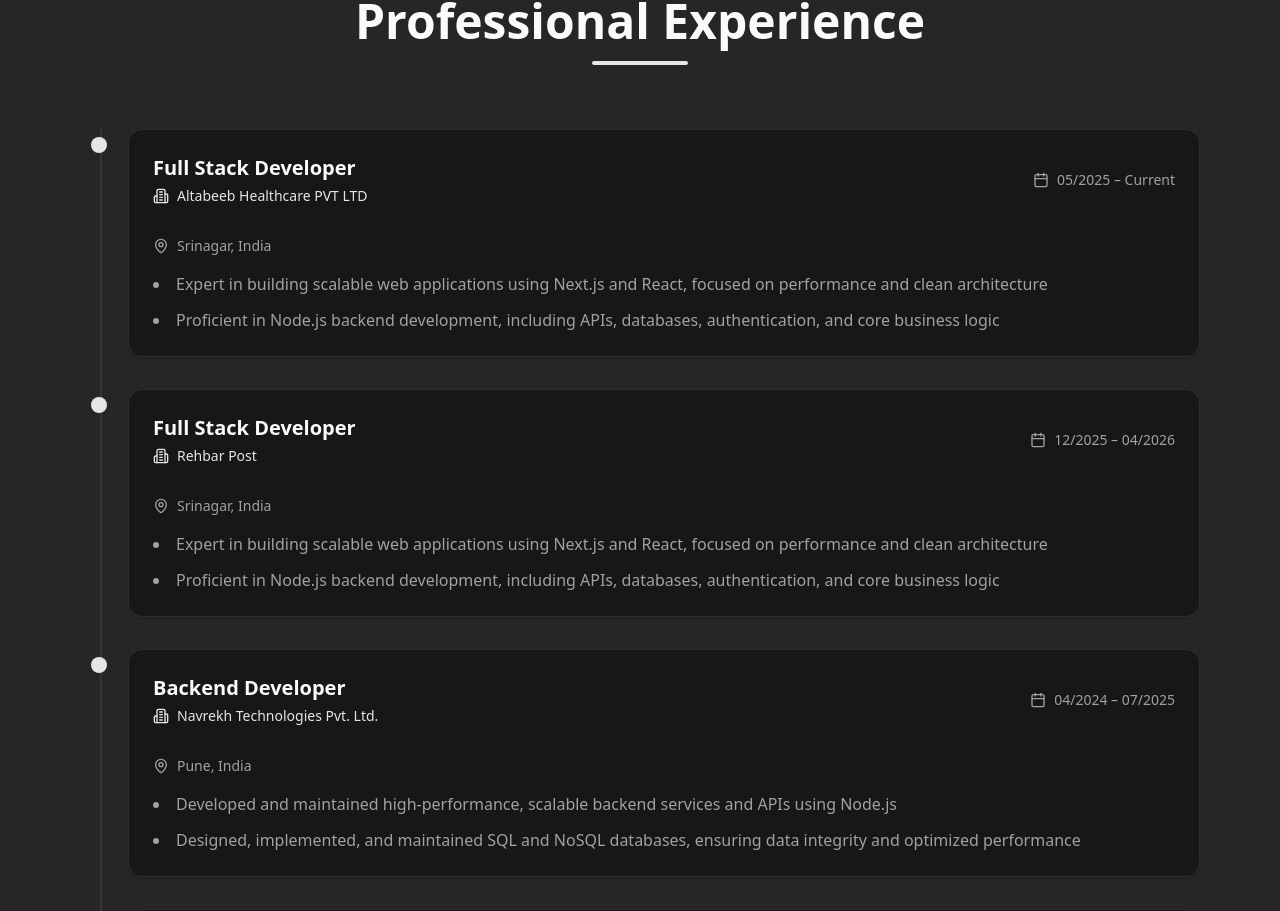
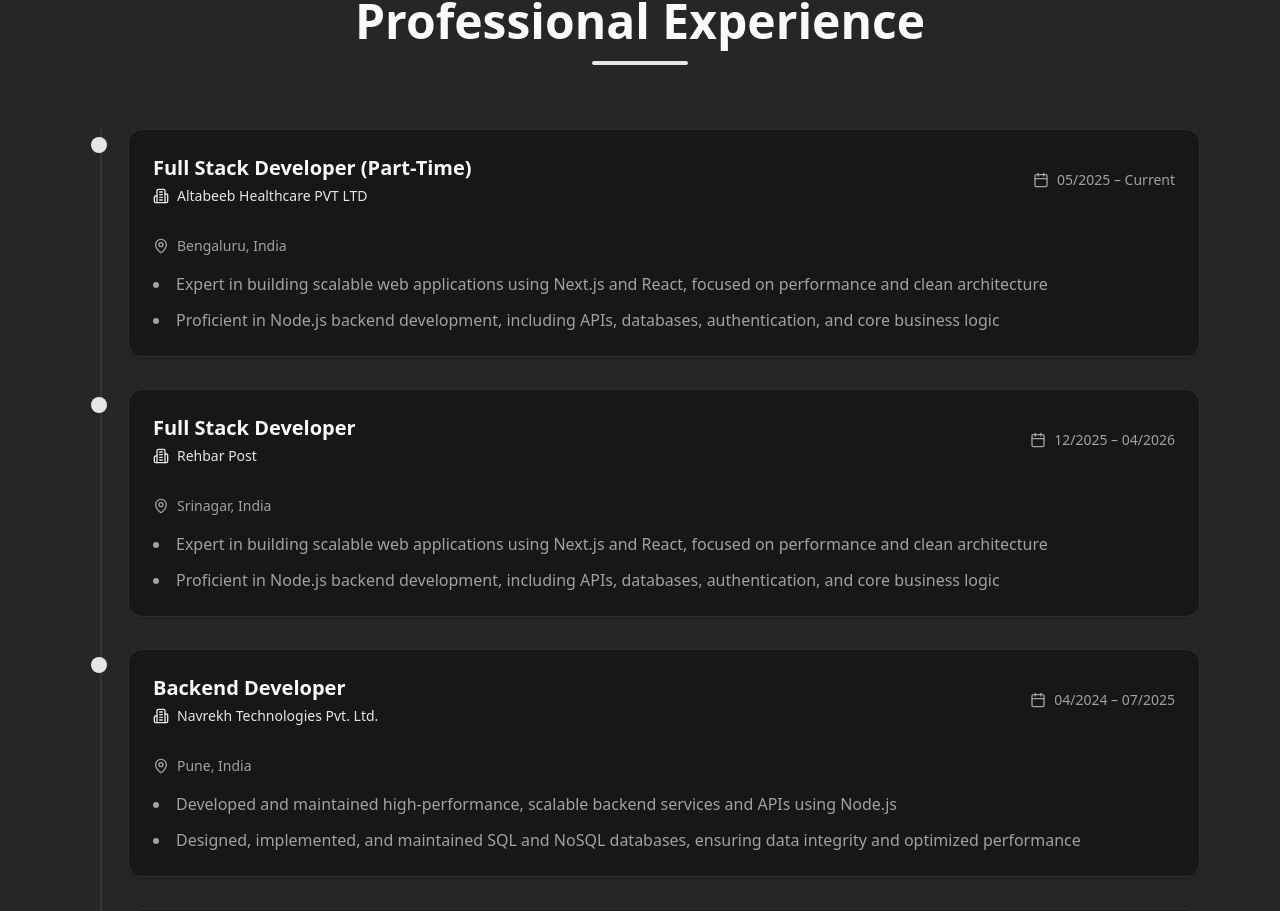
Before and after one commit to Abrarhussaindar/portfolio, a Next.js app: page / in a window 1280 px wide. Shown: the part 1615-2526 px from the top of the page. Built offline with nearby package versions, Linux system fonts and the light colour scheme.

Commit message:
Update portfolioData.ts

```diff
--- a/src/data/portfolioData.ts
+++ b/src/data/portfolioData.ts
@@ -153,9 +153,9 @@ export const projects = [
 
 export const experiences = [
     {
-        title: "Full Stack Developer",
+        title: "Full Stack Developer (Part-Time)",
         company: "Altabeeb Healthcare PVT LTD",
-        location: "Srinagar, India",
+        location: "Bengaluru, India",
         period: "05/2025 – Current",
         responsibilities: [
             "Expert in building scalable web applications using Next.js and React, focused on performance and clean architecture",
```
